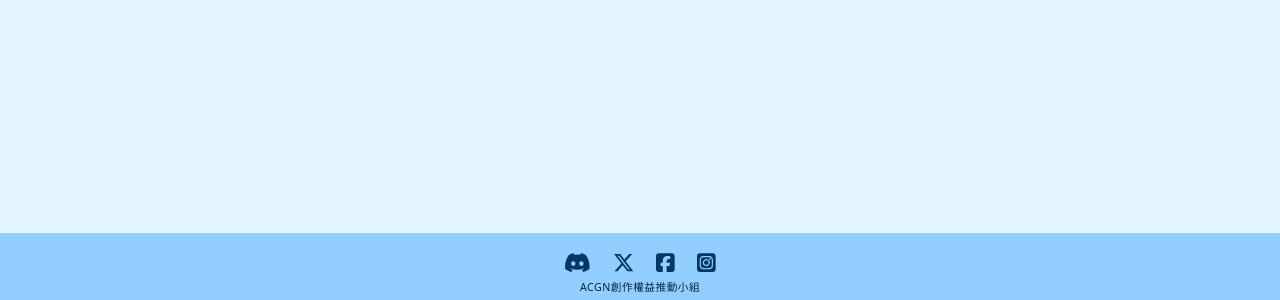
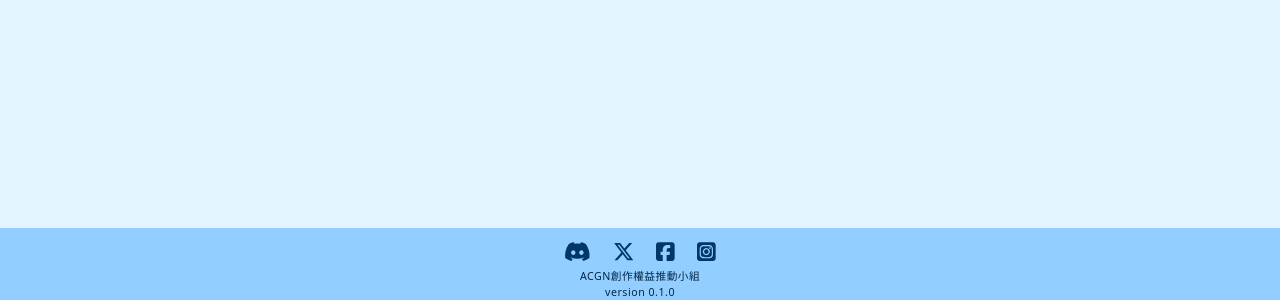
Before and after one commit to mcg25035/ACGN-Creative-Rights-Promotion-Group, a React (Vite) app: page /test in a window 1280 px wide. Shown: the part 500-800 px from the top of the page. Built offline with nearby package versions, Linux system fonts and the light colour scheme; no server answers; grey boxes are pictures that could not be loaded.

Commit message:
add version number

```diff
--- a/src/containers/Footer.jsx
+++ b/src/containers/Footer.jsx
@@ -45,6 +45,9 @@ function Footer(){
             <p>
                 ACGN創作權益推動小組
             </p>
+            <p>
+                version 0.1.0
+            </p>
         </footer>
     );
 }
```
